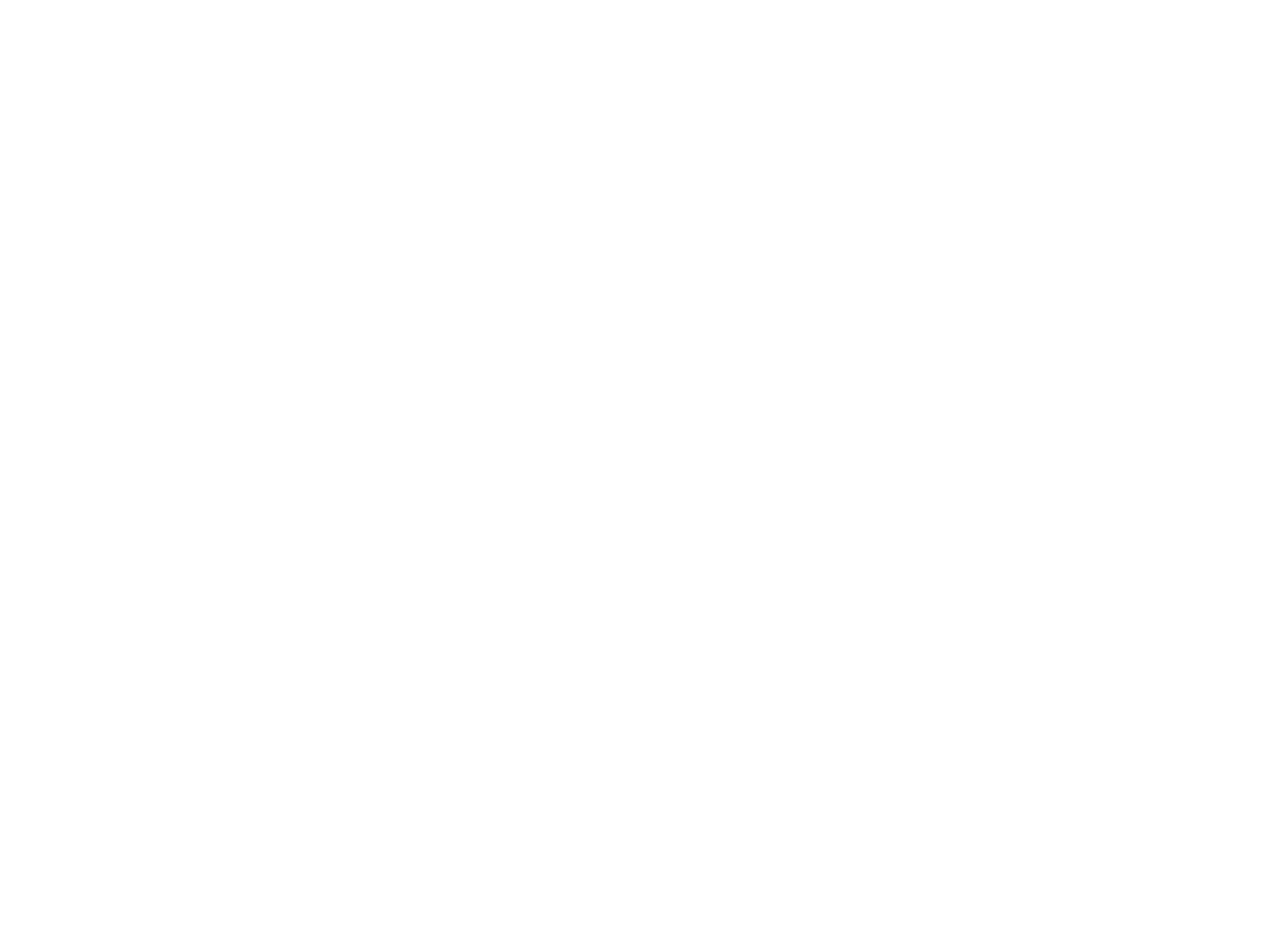
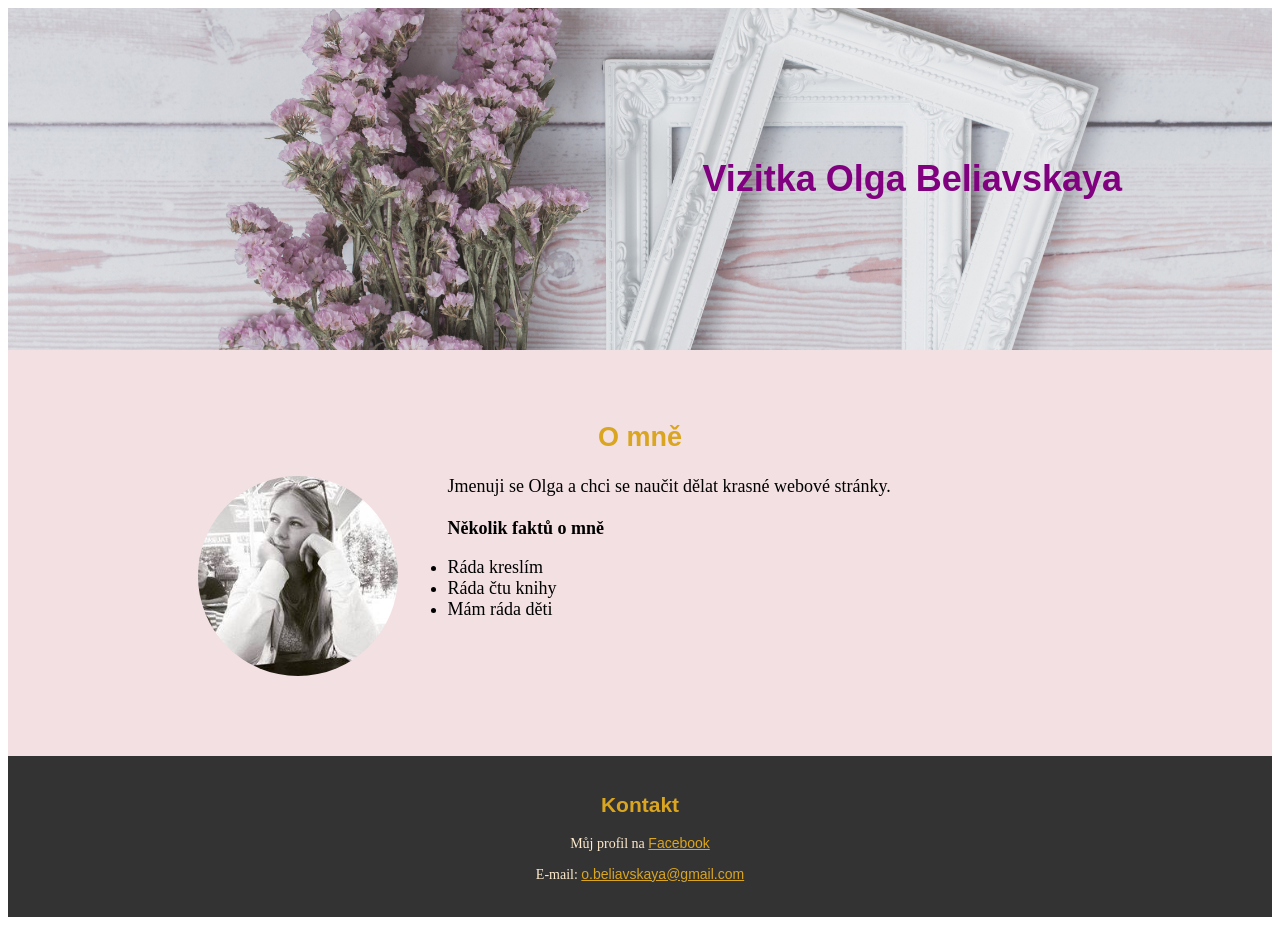
Before and after one commit to tvorimweb-2019-praha-podzim/projekt01-vizitka-beliavskaya, a plain HTML site: page index.html in a window 1280 px wide. Before the commit the page ends 800 px from the top, so only its background shows below. Drawn offline with Linux system fonts and the light colour scheme.

Commit message:
moje vizitka

```diff
--- a/index.html
+++ b/index.html
@@ -16,3 +16,41 @@ Vizitku ostyluj pomocí CSS:
 
 Tip: Webdesign In 4 Minutes https://jgthms.com/web-design-in-4-minutes/
 -->
+<!DOCTYPE html>
+<html lang="cs">
+<head>
+    <meta charset="UTF-8">
+    <meta name="viewport" content="width=device-width, initial-scale=1.0">
+    <meta http-equiv="X-UA-Compatible" content="ie=edge">
+    <title>Vizitka - Olga Beliavskaya</title>
+    <link rel="stylesheet" href="style.css">
+</head>
+<body>
+    <header class="hlavicka">
+
+        <h1>Vizitka Olga Beliavskaya</h1>
+    </header>
+    <section class="omne">
+        <h2>O mně</h2>
+
+        <img class="fotoomne" src="obrazky/foto.jpg" alt="Olga Beliavskaya">
+
+        <p>Jmenuji se Olga a chci se naučit dělat krasné webové stránky. <br>
+           <br>
+
+          <strong> Několik faktů o mně </strong><br>
+        <ul>
+            <li>Ráda kreslím</li>
+            <li>Ráda čtu knihy</li>
+            <li>Mám ráda děti</li>
+        </ul></p>
+    </section>
+
+    <footer class="paticka">
+        <h2>Kontakt</h2>
+        <p>Můj profil na <a href="https://www.facebook.com/olga.beliavskaya" target="_blank">Facebook</a></p>
+        <p>E-mail: <a href="mailto:o.beliavskaya@gmail.com">o.beliavskaya@gmail.com</a></p>
+    </footer>
+
+</body>
+</html>
--- /dev/null
+++ b/style.css
@@ -0,0 +1,54 @@
+body {
+    font-family: 'Overpass';
+    font-size: 18px;
+}
+
+h1 {
+    color: #800080;
+    font-family: 'Playfair Display', sans-serif;
+    font-size: 36px;
+    text-align: right;
+    margin: 0px;
+    text-shadow: 0 3px 10px rgba (0, 0, 0, 7);
+}
+
+h2,
+h3,
+a {
+    color: #DAA520;
+    font-family: 'Overpass', sans-serif;
+    text-align: center;
+}
+
+section {
+    padding: 50px 15%;
+    overflow: auto;
+}
+
+.hlavicka {
+background-image: url(obrazky/picture1.jpg);
+background-repeat: no-repeat;
+background-position: center;
+background-size: cover;
+padding: 150px 150px;
+}
+
+.omne {
+background-color: rgb(243, 224, 227);
+}
+
+.paticka {
+    background-color: #333333;
+    color: blanchedalmond;
+    text-align: center;
+    font-size: 14px;
+    padding: 20px 0;
+}
+
+.fotoomne {
+    width: 200px;
+    height: 200px;
+    border-radius: 50%;
+    float: left;
+    margin: 0px 50px 30px 0px;
+}
```
Also changed, not shown: obrazky/foto.jpg (added), obrazky/picture1.jpg (added).
